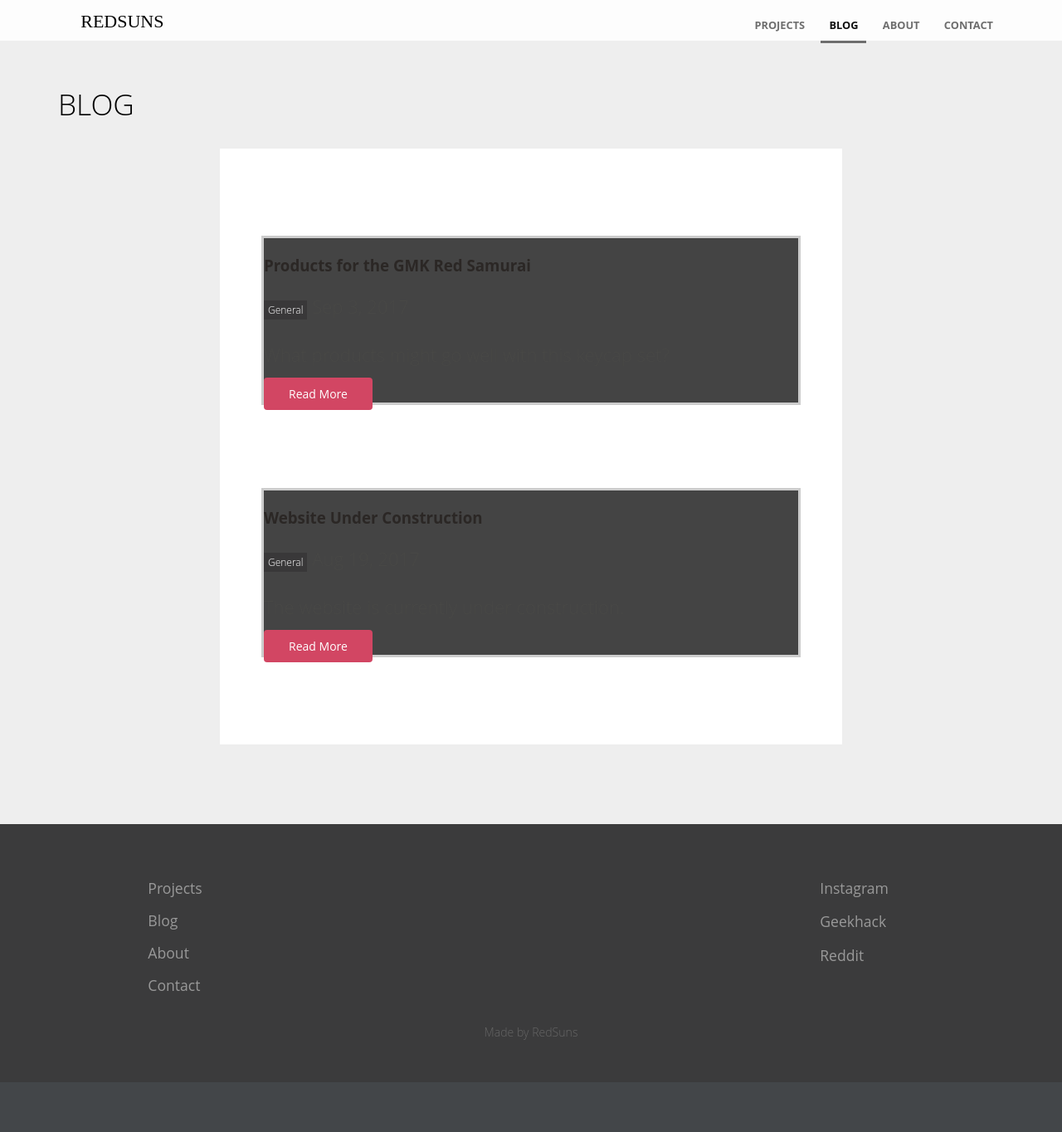
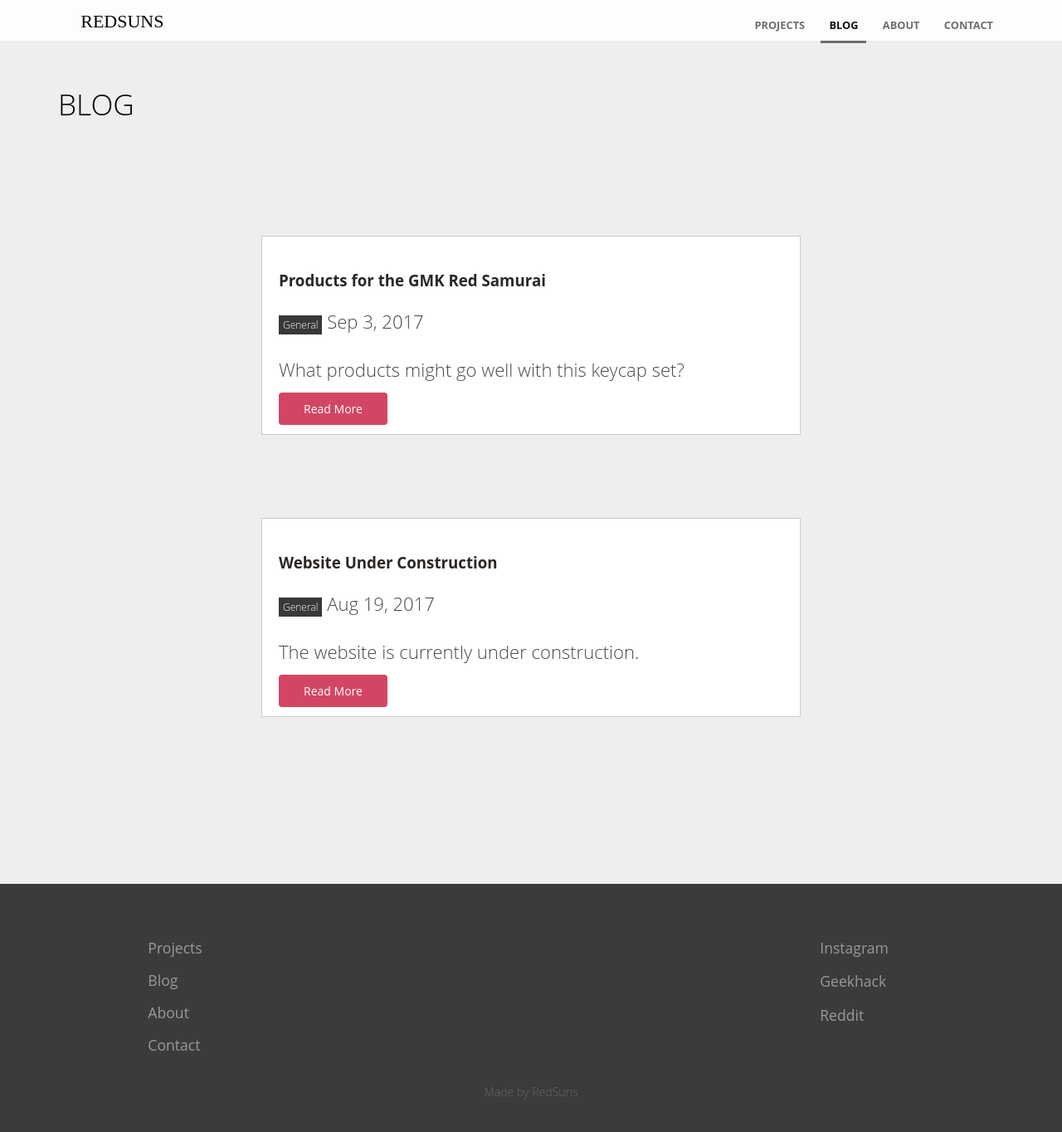
Before and after one commit to RedSunsRMK/redsunsrmk.github.io, a Jekyll site: the page built from blog/index.html, in a window 1280 px wide and 1376 px high. Shown: the top 1364 px of the window at 83% size. Built offline with Jekyll 4.4.1, drawn with Linux system fonts in a browser that asks for light colours; the list of posts is cut into pages by our own code.

Commit message:
Update blog.scss

```diff
--- a/_sass/blog.scss
+++ b/_sass/blog.scss
@@ -1,5 +1,5 @@
 .blog-posts {
-	background: #fff;
+	background: #eee;
 	list-style: none;
 	padding: 5px 50px 5px 50px;
 
@@ -9,10 +9,10 @@
 }
 
 .blog-postsc {
-	background: #444;
+	background: #fff;
 	list-style: none;
-	padding: 0;
-	border: 3px solid #ccc;
+	padding: 20px;
+	border: 1px solid #ccc;
 
 	li {
 		margin: 5px 0;
```
